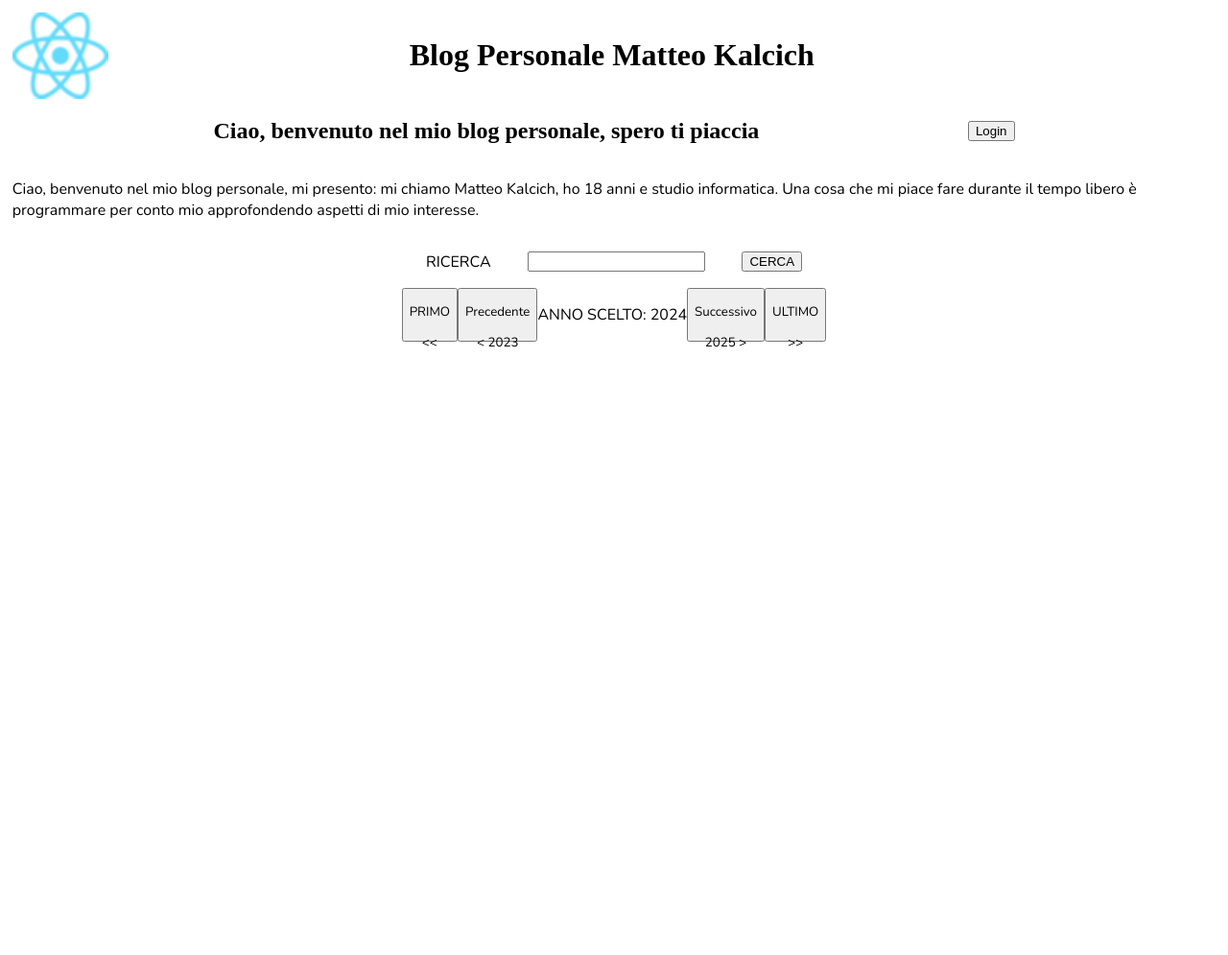
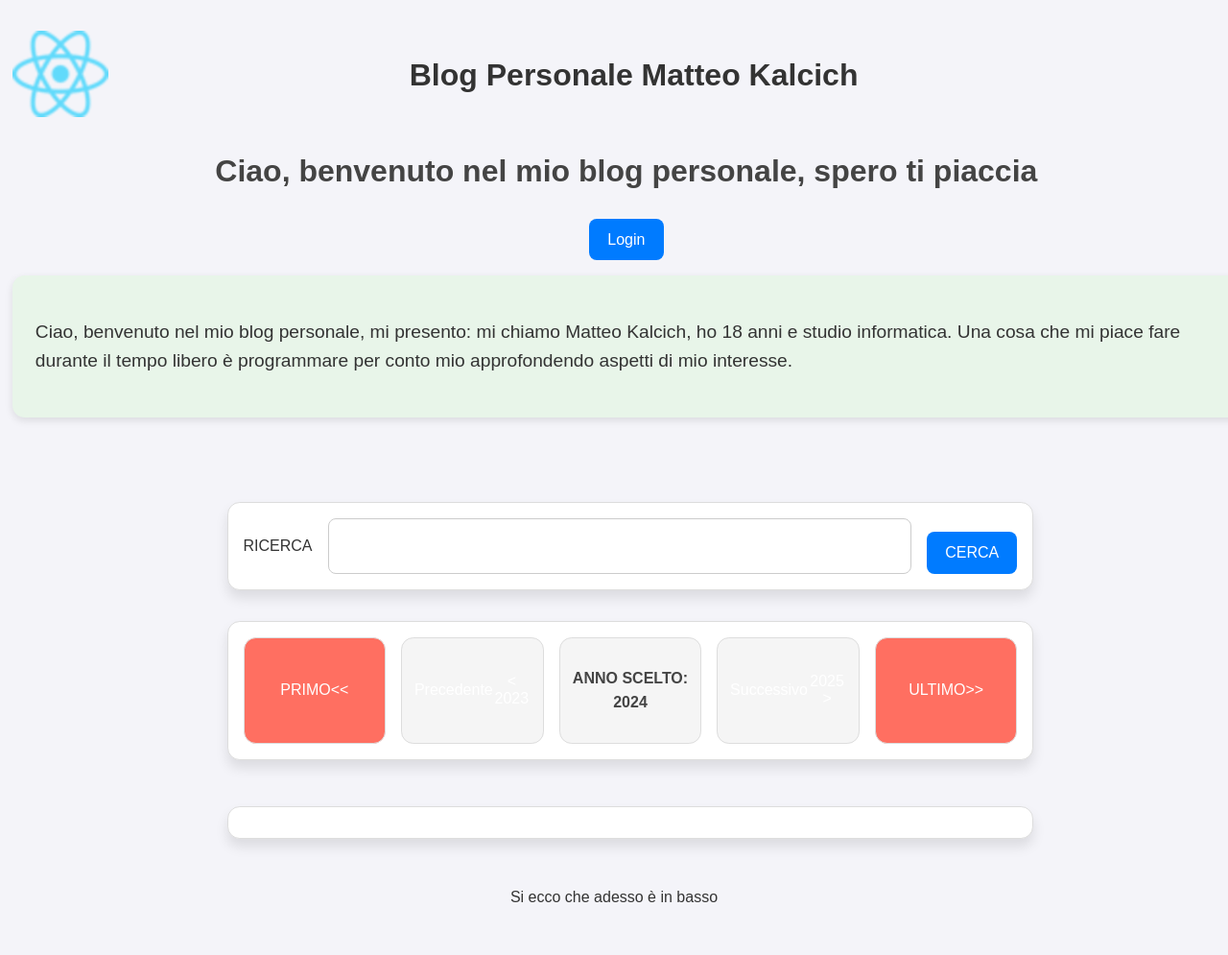
Before and after one commit to matteokalcich/personal_blog, a PHP site: page / in a window 1280 px wide. Shown: the whole page at 96% size. Before the commit the page ends 362 px from the top, so only its background shows below. Run offline with PHP 8.4, Linux system fonts and the light colour scheme; data that the repository does not hold is empty.

Commit message:
finished

```diff
--- /dev/null
+++ b/header.css
@@ -0,0 +1,27 @@
+.introBlog{
+    display: flex;
+    flex-direction: column;
+    width: 98vw;
+    min-height: 10vh;
+    margin-bottom: 7vh;
+}
+
+.primaParte{
+
+    display: flex;
+    flex-direction: row;
+}
+
+#logo{
+
+    height: 7%;
+    width: 8%;
+}
+
+.titolo{
+
+    margin-left: 25%;
+    display: flex;
+    justify-content: center;
+    align-items: center;
+}
--- /dev/null
+++ b/index.css
@@ -0,0 +1,188 @@
+/* Stile generale */
+body {
+    font-family: 'Arial', sans-serif;
+    background-color: #f4f4f9;
+    margin: 0;
+    padding: 0;
+    color: #333;
+    line-height: 1.6;
+  }
+
+  h2 {
+    color: #444;
+    text-align: center;
+    font-size: 2rem;
+    margin-bottom: 1.5rem;
+  }
+
+  button {
+    background-color: #007bff;
+    color: white;
+    border: none;
+    padding: 0.8em 1.2em;
+    border-radius: 0.5rem;
+    cursor: pointer;
+    font-size: 1rem;
+    transition: background-color 0.3s ease;
+  }
+
+  button:hover {
+    background-color: #0056b3;
+  }
+
+  /* Contenitore principale */
+  .paginaIntera {
+    max-width: 90%;
+    margin: 0 auto;
+    padding: 2rem 1rem;
+    display: flex;
+    flex-direction: column;
+    align-items: center;
+    gap: 2rem;
+  }
+
+  @media (min-width: 768px) {
+    .paginaIntera {
+      max-width: 70%;
+    }
+  }
+
+  /* Sezione di benvenuto */
+  .welcome {
+    position: relative;
+    width: 100vw;
+    text-align: center;
+    margin-bottom: 1rem;
+  }
+
+  .introduzioneMioBlog {
+    background-color: #e8f5e9;
+    padding: 1.5rem;
+    border-radius: 0.8rem;
+    box-shadow: 0 0.2rem 0.5rem rgba(0, 0, 0, 0.1);
+    font-size: 1rem;
+    width: 100%;
+  }
+
+  @media (min-width: 768px) {
+    .introduzioneMioBlog {
+      font-size: 1.2rem;
+    }
+  }
+
+  /* Form di ricerca */
+  .ricerca {
+    display: flex;
+    flex-direction: row;
+    gap: 1rem;
+    padding: 1rem;
+    background-color: #ffffff;
+    border: 0.1rem solid #ddd;
+    border-radius: 0.8rem;
+    box-shadow: 0 0.5rem 0.8rem rgba(0, 0, 0, 0.1);
+    width: 100%;
+    margin-bottom: 2rem;
+
+  }
+
+  .ricerca input {
+    width: 100%;
+    padding: 0.8em;
+    border: 0.1rem solid #ccc;
+    border-radius: 0.5rem;
+    font-size: 1rem;
+  }
+
+  .ricerca button {
+    align-self: flex-end;
+  }
+
+  /* Form filtro anno */
+  .filtraAnno {
+    display: flex;
+    flex-direction: row;
+    gap: 1rem;
+    padding: 1rem;
+    background-color: #ffffff;
+    border: 0.1rem solid #ddd;
+    border-radius: 0.8rem;
+    box-shadow: 0 0.5rem 0.8rem rgba(0, 0, 0, 0.1);
+    width: 100%;
+    margin-bottom: 1rem;
+  }
+
+  .filtraAnno .allDivFiltraAnno {
+    display: flex;
+    justify-content: center;
+    align-items: center;
+    padding: 0.8em;
+    border: 0.1rem solid #ddd;
+    background-color: #f5f5f5;
+    border-radius: 0.8rem;
+    text-align: center;
+    font-size: 1rem;
+    flex: 1;
+  }
+
+  .filtraAnno .firstLastBtn {
+    background-color: #ff6f61;
+    color: white;
+    transition: background-color 0.3s ease;
+  }
+
+  .filtraAnno .firstLastBtn:hover {
+    background-color: #e63946;
+  }
+
+  .filtraAnno .annoCorrente {
+    text-align: center;
+    font-weight: bold;
+    color: #444;
+  }
+
+  /* Sezione dei post */
+  .post {
+    margin-top: 3rem;
+    width: 100%;
+    padding: 1rem;
+    background-color: #ffffff;
+    border: 0.1rem solid #ddd;
+    border-radius: 0.8rem;
+    box-shadow: 0 0.5rem 0.8rem rgba(0, 0, 0, 0.1);
+  }
+
+  .corpoPostDB{
+
+    display: flex;
+    flex-direction: row;
+    align-items: center;
+    justify-content: center;
+    gap: 20%;
+  }
+
+  .immaginePostDB{
+
+    display: block;
+    width: 20%;
+    height: auto;
+  }
+
+  /* Responsive per schermi piccoli */
+  @media (max-width: 576px) {
+    h2 {
+      font-size: 1.5rem;
+    }
+
+    button {
+      font-size: 0.9rem;
+      padding: 0.6em 1em;
+    }
+
+    .ricerca input, .filtraAnno .allDivFiltraAnno {
+      font-size: 0.9rem;
+    }
+
+    .post {
+      font-size: 0.9rem;
+    }
+  }
--- a/index.php
+++ b/index.php
@@ -15,9 +15,10 @@ if(!isset($_SESSION['annoScelto'])){
 <head>
     <meta charset="UTF-8">
     <meta name="viewport" content="width=device-width, initial-scale=1.0">
-    <link rel="stylesheet" href="styles/index.css">
+    <link rel="stylesheet" href="index.css">
     <link rel="stylesheet" href="styles/font.css">
     <link rel="stylesheet" href="styles/link.css">
+    <link rel="stylesheet" href="header.css">
     <title>Blog</title>
 
 </head>
--- a/styles/index.css
+++ /dev/null
@@ -1,153 +0,0 @@
-body{
-
-    margin-left: 1%;
-    margin-right: 1%;
-    margin-top: 1%;
-}
-
-.paginaIntera{
-
-    display: flex;
-
-    flex-direction: column;
-
-    justify-content: center;
-
-    align-items: center;
-}
-
-.introBlog{
-    display: flex;
-    flex-direction: column;
-    width: 98vw;
-    min-height: 10vh;
-}
-
-.primaParte{
-
-    display: flex;
-    flex-direction: row;
-}
-
-#logo{
-
-    height: 7%;
-    width: 8%;
-}
-
-.titolo{
-
-    margin-left: 25%;
-    display: flex;
-    justify-content: center;
-    align-items: center;
-}
-
-.welcome{
-
-
-    display: flex;
-
-    flex-direction: row;
-
-    justify-content: center;
-
-    align-items: center;
-
-    gap: 17vw;
-}
-
-.loginBtn{
-
-    width: 10vw;
-    height: 4vh;
-
-    border-radius: 10%;
-
-    background-color: white;
-    margin-right: 2%;
-
-}
-
-.centroPagina{
-
-    display: flex;
-
-    flex-direction: column;
-}
-
-.postDB{
-
-    display: flex;
-    flex-direction: column;
-
-}
-
-.headerPostDB{
-
-    display: flex;
-    flex-direction: row;
-}
-
-.corpoPostDB{
-
-    display: flex;
-    flex-direction: column;
-    align-items: center;
-    justify-content: center;
-}
-
-.immaginePostDB {
-
-    display: block;
-    margin: 0 auto;
-    max-width: 100%;
-    height: 10vh;
-}
-
-
-.ricerca{
-
-    display: flex;
-    flex-direction: row;
-
-    align-items: center;
-    justify-content: center;
-    gap: 3vw;
-}
-
-#ricerca, #parolaDaCercare, #cercaBtn{
-
-    height: min-content;
-
-}
-
-.filtraAnno{
-
-    display: flex;
-    flex-direction: row;
-    align-items: center;
-    justify-content: center;
-}
-
-.annoCorrente{
-
-    display: flex;
-
-    justify-content: center;
-    align-items: center;
-
-
-}
-
-.allDivFiltraAnno{
-
-    height: 7vh;
-}
-
-footer{
-
-    display: none;
-    position: absolute;
-    bottom: 0;
-}
```
Also changed, not shown: backoffice.php (+2 -7 lines), login.css (added, +110 -0 lines), login.php (+27 -8 lines), modificaPost.php (+27 -7 lines), nuovoPost.css (added, +47 -0 lines), nuovoPost.php (+6 -6 lines), styles/login.css (deleted, +0 -15 lines), uploadfile.php (deleted, +0 -30 lines), assets/images/chest.png (added), assets/images/dark_mode.png (added), assets/images/light_mode.png (added), font.css (renamed from styles/font.css), styles/nuovoPost.css (deleted), 2 other files.
